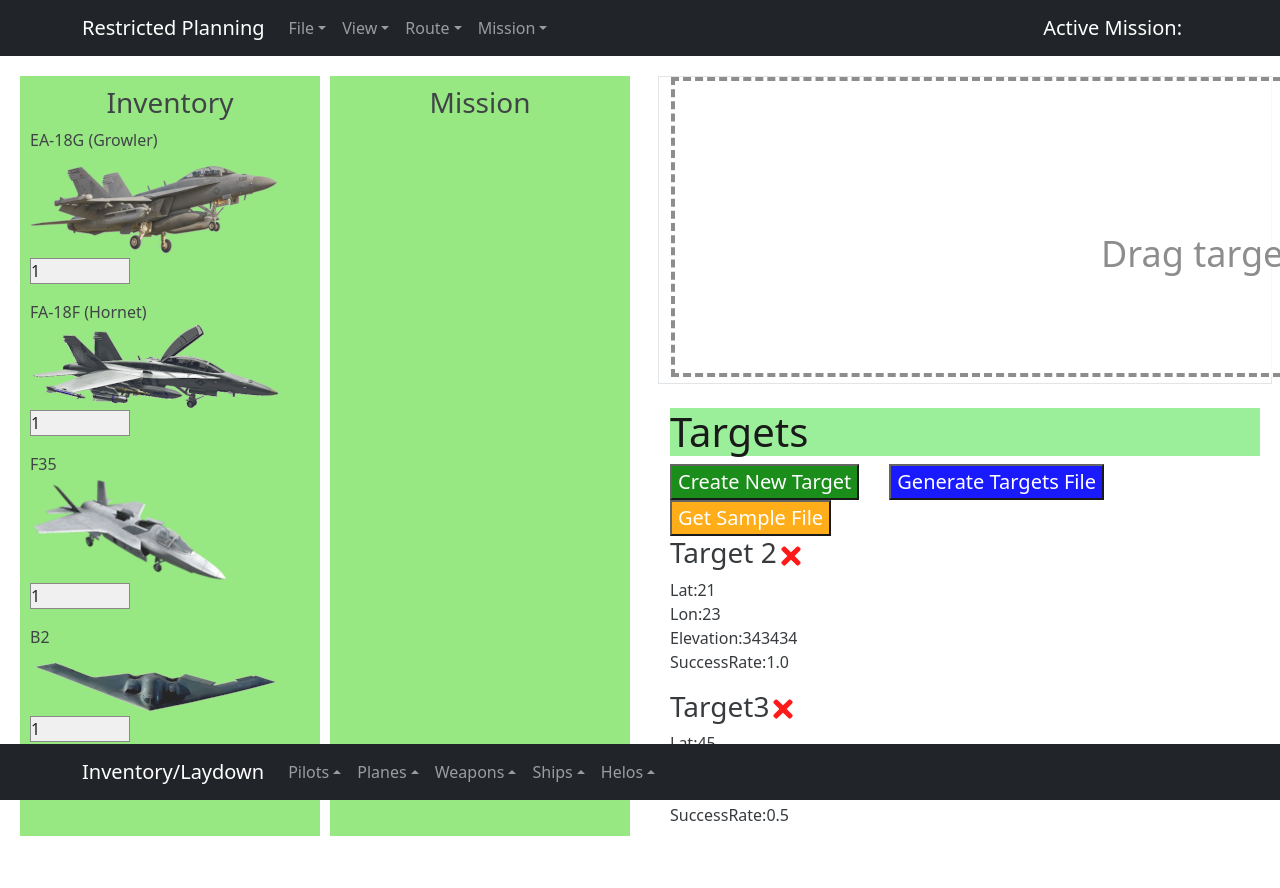
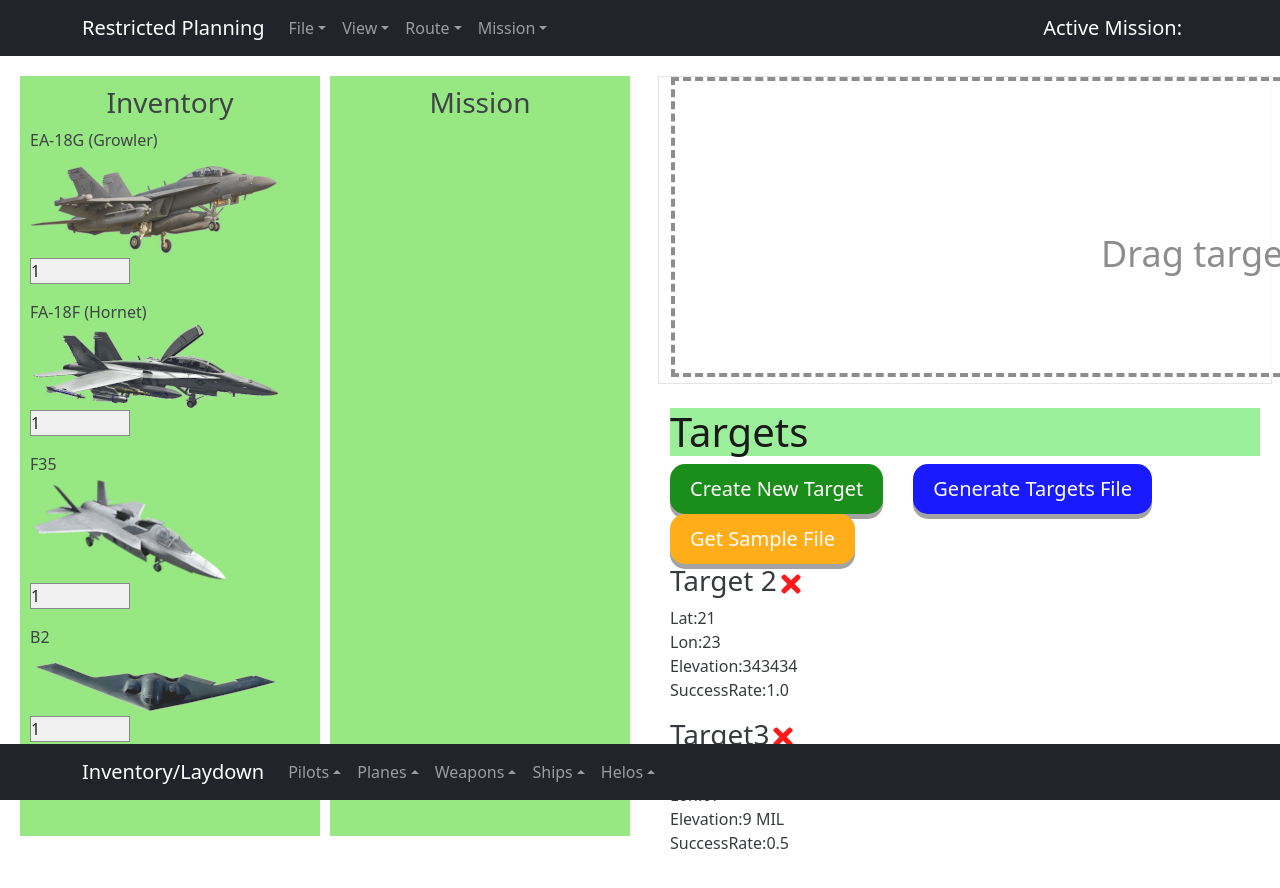
Before and after one commit to Jonathan805/RestrictedPlanning, a React (Create React App) app: page / in a window 1280 px wide. Shown: the top 888 px of the page. Before the commit the page ends 863 px from the top, so only its background shows below. Built offline with nearby package versions, Linux system fonts and the light colour scheme; data requests are answered from the project's data file; what react-sizeme would draw is missing.

Commit message:
DB connection catch and button styling
Updating check to DB connection and updating button styling

```diff
--- a/src/App.js
+++ b/src/App.js
@@ -42,17 +42,24 @@
   // Use effects to get targets
   useEffect(() => {
     const getTargets = async() => {
-      const targetsFromServer = await fetchTargerts()
+      const targetsFromServer = await fetchTargets()
       setTargets(targetsFromServer)
     }
     getTargets()
   }, [])
 
   // Get targets from imitation JSON db
-  const fetchTargerts = async () => {
+  const fetchTargets = async () => {
+    try{
     const res = await fetch('http://localhost:5000/targets')
     const data = await res.json()
     return data
+    }
+    catch(ex)
+    {
+      alert("Unable to connect to DB")
+      return []
+    }
   }
 
   // Create a target
--- a/src/Components/Button.js
+++ b/src/Components/Button.js
@@ -3,6 +3,7 @@
 const Button = ({ backColor, text, onClick }) => {
   return (
     <button
+      class="button"
       onClick={onClick}
       style={{ backgroundColor: backColor, color:'white', fontSize:20, marginRight:30}}>
       {text}
--- a/src/index.css
+++ b/src/index.css
@@ -125,6 +125,29 @@
   width: 100%;
 }
 
+.button {
+  display: inline-block;
+  padding: 10px 20px;
+  font-size: 24px;
+  cursor: pointer;
+  text-align: center;
+  text-decoration: none;
+  outline: none;
+  color: #fff;
+  background-color: #4CAF50;
+  border: none;
+  border-radius: 15px;
+  box-shadow: 0 5px #999;
+}
+
+.button:hover {background-color: #3e8e41}
+
+.button:active {
+  background-color: #3e8e41;
+  box-shadow: 0 5px #666;
+  transform: translateY(4px);
+}
+
 .targets {
   background: #f4f4f4;
   margin: 5px;
```
